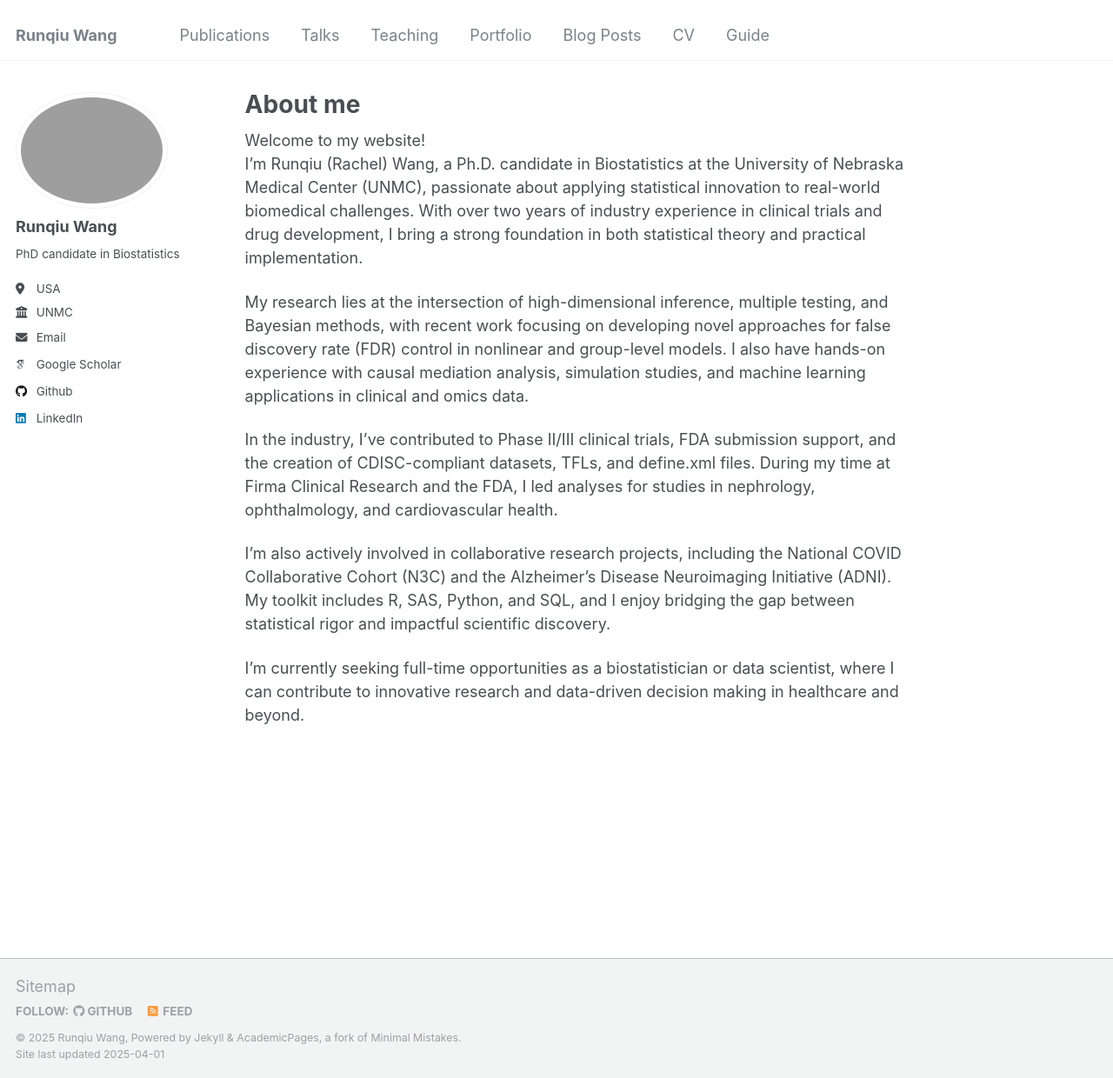
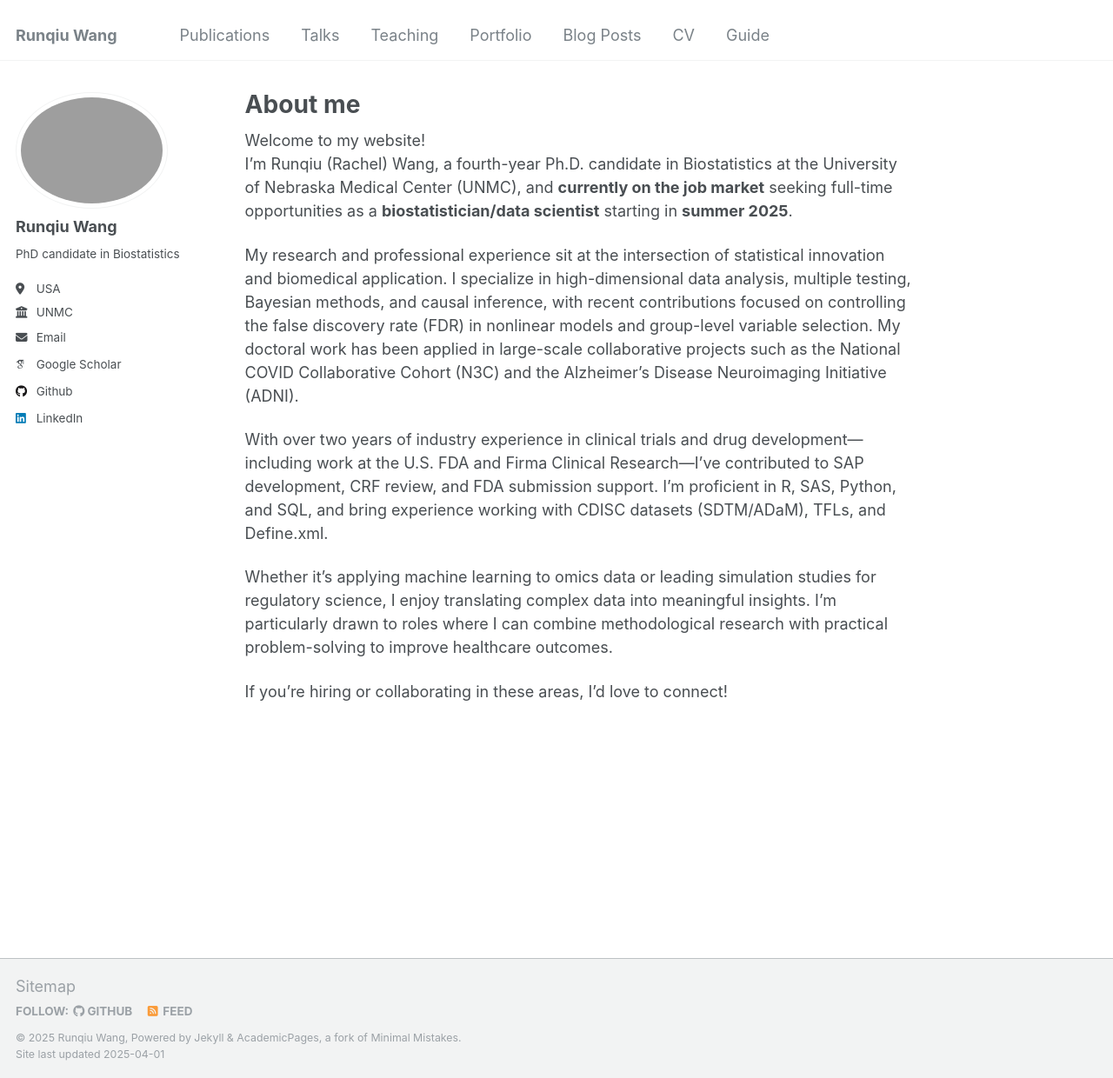
Before and after one commit to RunqiuWang22/runqiuwang22.github.io, a Jekyll site: the page built from _pages/about.md, in a window 1280 px wide and 1240 px high. Shown: the whole window at 87% size. Built offline with Jekyll 4.4.1, drawn with Linux system fonts in a browser that asks for light colours; some web fonts are replaced.

Commit message:
Update about.md

```diff
--- a/_pages/about.md
+++ b/_pages/about.md
@@ -8,12 +8,12 @@ redirect_from:
 ---
 
 Welcome to my website!
-I’m Runqiu (Rachel) Wang, a Ph.D. candidate in Biostatistics at the University of Nebraska Medical Center (UNMC), passionate about applying statistical innovation to real-world biomedical challenges. With over two years of industry experience in clinical trials and drug development, I bring a strong foundation in both statistical theory and practical implementation.
+I’m Runqiu (Rachel) Wang, a fourth-year Ph.D. candidate in Biostatistics at the University of Nebraska Medical Center (UNMC), and **currently on the job market** seeking full-time opportunities as a **biostatistician/data scientist** starting in **summer 2025**.
 
-My research lies at the intersection of high-dimensional inference, multiple testing, and Bayesian methods, with recent work focusing on developing novel approaches for false discovery rate (FDR) control in nonlinear and group-level models. I also have hands-on experience with causal mediation analysis, simulation studies, and machine learning applications in clinical and omics data.
+My research and professional experience sit at the intersection of statistical innovation and biomedical application. I specialize in high-dimensional data analysis, multiple testing, Bayesian methods, and causal inference, with recent contributions focused on controlling the false discovery rate (FDR) in nonlinear models and group-level variable selection. My doctoral work has been applied in large-scale collaborative projects such as the National COVID Collaborative Cohort (N3C) and the Alzheimer’s Disease Neuroimaging Initiative (ADNI).
 
-In the industry, I’ve contributed to Phase II/III clinical trials, FDA submission support, and the creation of CDISC-compliant datasets, TFLs, and define.xml files. During my time at Firma Clinical Research and the FDA, I led analyses for studies in nephrology, ophthalmology, and cardiovascular health.
+With over two years of industry experience in clinical trials and drug development—including work at the U.S. FDA and Firma Clinical Research—I’ve contributed to SAP development, CRF review, and FDA submission support. I’m proficient in R, SAS, Python, and SQL, and bring experience working with CDISC datasets (SDTM/ADaM), TFLs, and Define.xml.
 
-I’m also actively involved in collaborative research projects, including the National COVID Collaborative Cohort (N3C) and the Alzheimer’s Disease Neuroimaging Initiative (ADNI). My toolkit includes R, SAS, Python, and SQL, and I enjoy bridging the gap between statistical rigor and impactful scientific discovery.
+Whether it’s applying machine learning to omics data or leading simulation studies for regulatory science, I enjoy translating complex data into meaningful insights. I'm particularly drawn to roles where I can combine methodological research with practical problem-solving to improve healthcare outcomes.
 
-I’m currently seeking full-time opportunities as a biostatistician or data scientist, where I can contribute to innovative research and data-driven decision making in healthcare and beyond.
+If you're hiring or collaborating in these areas, I’d love to connect!
```
